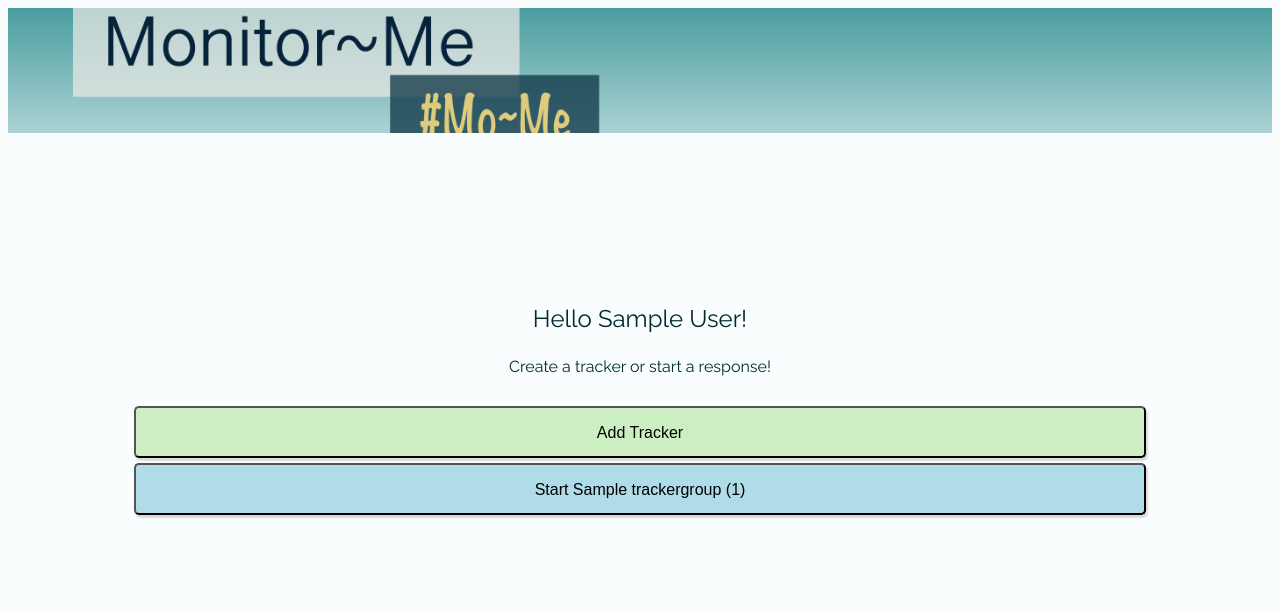
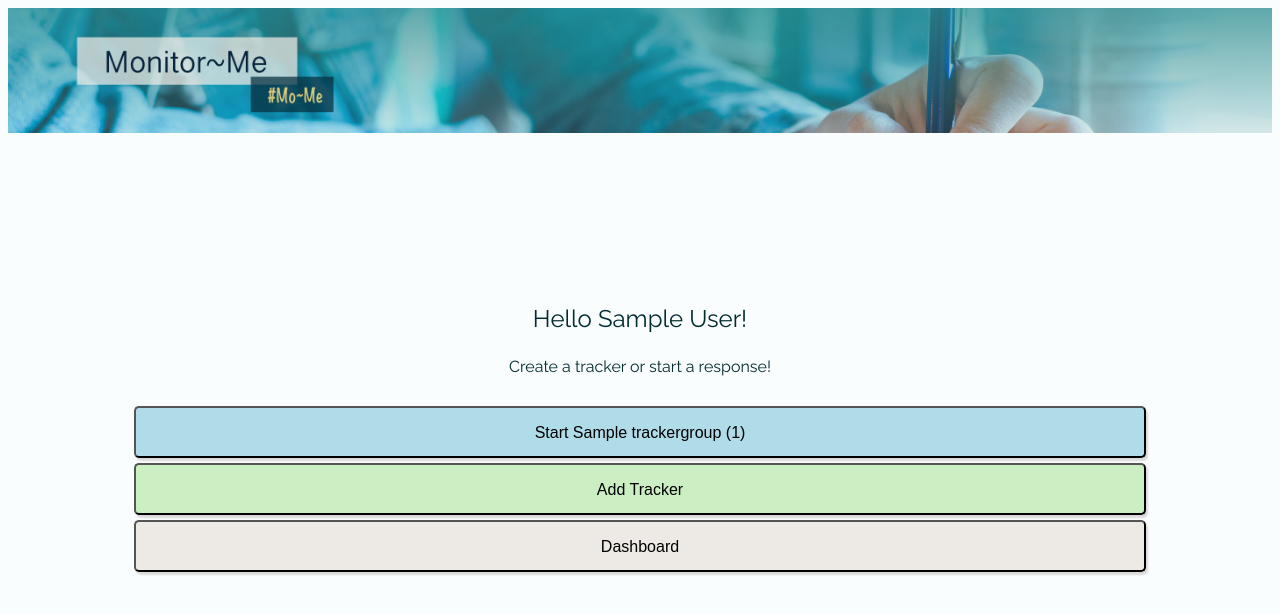
Before and after one commit to chinhle23-zz/monitorme, a Django app: page /quicklinks/ in a window 1280 px wide. Shown: the top 614 px of the page. Run offline with Django 3.2, Linux system fonts and the light colour scheme; a user stored in the database is signed in; tables that the repository leaves empty hold one stand-in row (values such as "Sample post"); some libraries are stand-ins or nearby versions.

Commit message:
Added dashboard to quick links

```diff
--- a/core/static/css/style.css
+++ b/core/static/css/style.css
@@ -29,7 +29,7 @@ span {
     line-height: 125px;
     margin: 0px;
     background:
-        url("smalllogo.png") center,
+        url("logosketch.png") center,
         linear-gradient(rgba(40, 139, 142, 0.837),rgba(40, 139, 142, 0.372)),
         url("journal2.jpg") center;
     background-size: cover;
@@ -44,8 +44,8 @@ span {
     line-height: 125px;
     margin: 0px;
     background:
-        url("smalllogo.png") center,
-        linear-gradient(rgba(40, 139, 142, 0.837),rgba(40, 139, 142, 0.372));
+        url("logosketch.png") center,
+        linear-gradient(rgba(33, 146, 178, 0.837),rgba(33, 146, 178, 0.372));
     background-size: cover;
     background-repeat: no-repeat;
 }
@@ -258,6 +258,26 @@ h4.smalltext {
     outline: 0;
 }
 
+.dashboard {
+    background-color: rgb(237, 234, 229);
+    -moz-box-shadow:    2px 3px 2px #D9D9D9;
+    -webkit-box-shadow: 2px 3px 2px #D9D9D9;
+    box-shadow:         2px 3px 2px #D9D9D9;
+    color: black;
+    padding: 1rem;
+    padding-bottom: 2rem;
+    text-align: center;
+    text-decoration: none;
+    font-size: 1rem;
+    height: 45px;
+    width: 80%;
+    margin-bottom: .30rem;
+    cursor: pointer;
+    transition-duration: 0.2s;
+    border-radius: 5px;
+    outline: 0;
+}
+
 .tracker, .member {
     margin-bottom: 5px;
 }
@@ -302,33 +365,18 @@ and (max-width: 2880px) {
     background-size: cover;
     background-repeat: no-repeat;
 }
+.base-header2 {
+    display: flex;
+    flex-flow: wrap;
+    height: 125px;
+    line-height: 125px;
+    margin: 0px;
+    background:
+        url("logonewbig2.png") center,
+        linear-gradient(rgba(40, 139, 142, 0.75),rgba(40, 139, 142, 0.20)),
+        url("journal2.jpg") center;
+    background-size: cover;
+    background-repeat: no-repeat;
 }
 
-disclosure {
-    outline: 0;
 }
-
-details {
-    border-radius: 4px;
-    padding: .5em .5em 0;
-}
-
-summary {
-    font-weight: bold;
-    margin: -.5em -.5em 0;
-    padding: .5em;
-    outline: 0;
-}
-
-details[open] {
-    padding: .5em;
-}
-
-details[open] summary {
-    margin-bottom: .5em;
-    outline: 0;
-}
-
-.registration_look {
-    text-align: left;
-}
--- a/core/templates/base.html
+++ b/core/templates/base.html
@@ -10,7 +10,7 @@
     <title>{% block title %}MonitorMe{% endblock %}</title>
     <meta name="viewport" content="width=device-width, initial-scale=1">
     <link rel="stylesheet" type="text/css" media="screen" href="{% static 'css/style.css' %}">
-    <link href="https://fonts.googleapis.com/css?family=Montserrat|Raleway|Noto Sans" rel="stylesheet">
+    <link href="https://fonts.googleapis.com/css?family=Montserrat|Raleway|Noto Sans|Alegreya+Sans+SC|Barlow" rel="stylesheet">
     <link rel="stylesheet" href="https://pro.fontawesome.com/releases/v5.8.1/css/all.css" integrity="sha384-Bx4pytHkyTDy3aJKjGkGoHPt3tvv6zlwwjc3iqN7ktaiEMLDPqLSZYts2OjKcBx1" crossorigin="anonymous">
     <script src="{% static 'js/script.js' %}"></script>
     {% block meta %}{% endblock %}
--- a/core/templates/base_generic.html
+++ b/core/templates/base_generic.html
@@ -9,7 +9,7 @@
     <title>{% block title %}MonitorMe{% endblock %}</title>
     <meta name="viewport" content="width=device-width, initial-scale=1">
     <link rel="stylesheet" type="text/css" media="screen" href="{% static 'css/style.css' %}">
-    <link href="https://fonts.googleapis.com/css?family=Montserrat|Raleway|Noto Sans" rel="stylesheet">
+    <link href="https://fonts.googleapis.com/css?family=Montserrat|Raleway|Noto Sans|Alegreya+Sans+SC|Barlow" rel="stylesheet">
     <link rel="stylesheet" href="https://pro.fontawesome.com/releases/v5.8.1/css/all.css" integrity="sha384-Bx4pytHkyTDy3aJKjGkGoHPt3tvv6zlwwjc3iqN7ktaiEMLDPqLSZYts2OjKcBx1" crossorigin="anonymous">
 </head>
 <body>
--- a/core/templates/core/quick_links.html
+++ b/core/templates/core/quick_links.html
@@ -12,10 +12,6 @@
                 Create a tracker or start a response!
             </p>
         <div class="needscenter">
-            <a href="/tracker/create">
-                <button class="add-tracker">Add Tracker</button>
-            </a>
-            <br>
             {% if trackers %}
             {% for tracker in trackers %}
             <a href="{% url 'trackerinstance_create' tracker.pk %}">
@@ -24,6 +20,16 @@
                 </button>
             </a>
             <br>
+            <a href="/tracker/create">
+                <button class="add-tracker">Add Tracker</button>
+            </a>
+            <br>
+            {% if request.user.is_family_admin == True %}
+                <a href="{% url 'dashboard_detail' %}"><button class="dashboard">Dashboard</button></a>
+            {% else %}
+                <a href="{% url 'user-detail' request.user.pk %}"><button class="dashboard">Dashboard</button></a>
+            {% endif %}
+        <br>
         </div>
         {% endfor %}
         {% endif %}
```
Also changed, not shown: other parts of core/static/css/style.css (+43 -0 lines), core/static/css/logosketch.png (added). Lines whose indentation alone changed are shown as unchanged.
